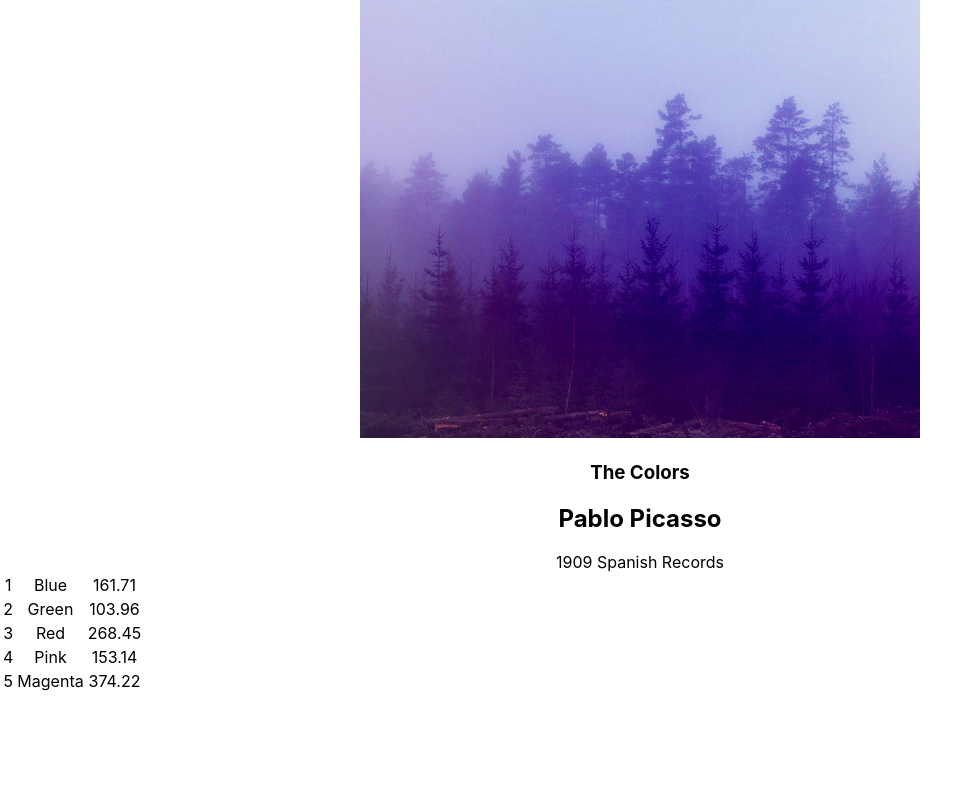
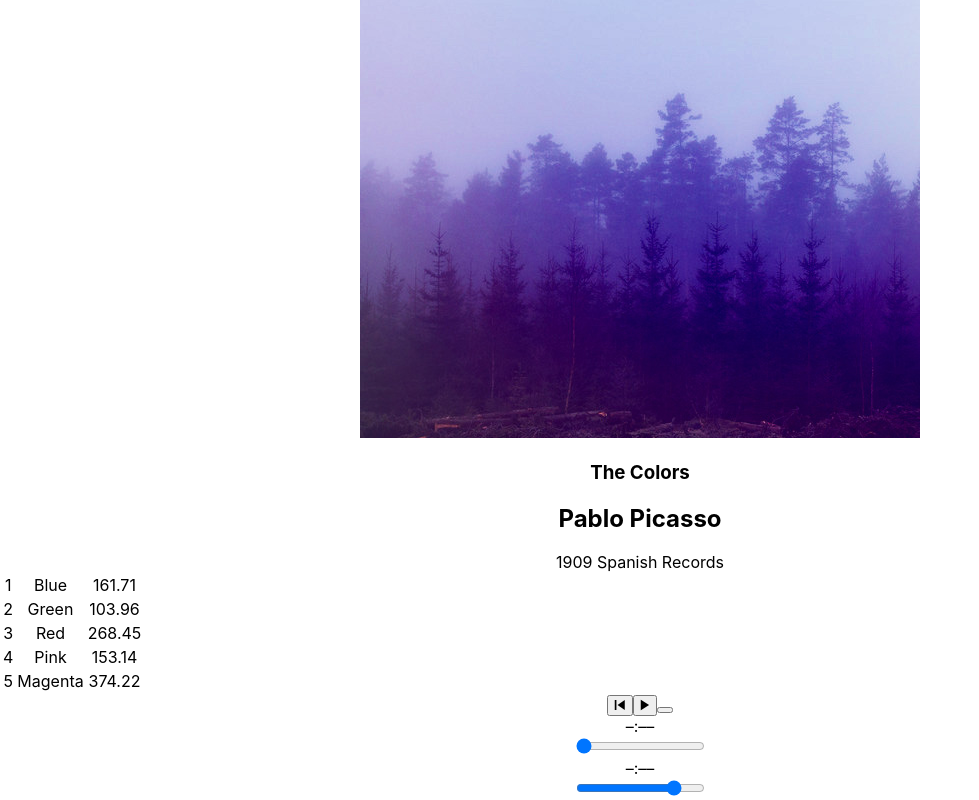
Before and after one commit to kpwwalsh/bloc-jams-react, a React (Create React App) app: page /album/the-colors in a window 1280 px wide. Shown: the part 224-1024 px from the top of the page, without its empty margins (0-979 px from the left). Before the commit the page ends 918 px from the top, so only its background shows below. Built offline with nearby package versions, Linux system fonts and the light colour scheme.

Commit message:
Checkpoint player bar:buttons

```diff
--- a/src/components/Album.js
+++ b/src/components/Album.js
@@ -1,6 +1,7 @@
 
 import React, { Component } from 'react';
 import albumData from './../data/albums';
+import PlayerBar from './PlayerBar';
 
 class Album extends Component {
     constructor(props) {
@@ -47,6 +48,14 @@
         this.play(song);
       }
      }
+
+     handlePrevClick() {
+      const currentIndex = this.state.album.songs.findIndex(song => this.state.currentSong === song);
+      const newIndex = Math.max(0, currentIndex - 1);
+      const newSong = this.state.album.songs[newIndex];
+      this.setSong(newSong);
+      this.play();
+    }
 
      onMouseEnter(song){
      this.setState({hover: song});
@@ -103,6 +112,12 @@
             })}
            </tbody>
           </table>
+         <PlayerBar
+           isPlaying={this.state.isPlaying}
+           currentSong={this.state.currentSong}
+           handleSongClick={() => this.handleSongClick(this.state.currentSong)}
+           handlePrevClick={() => this.handlePrevClick()}
+         />
          </section>
       );
     }
--- /dev/null
+++ b/src/components/PlayerBar.js
@@ -0,0 +1,33 @@
+import React, { Component } from 'react';
+
+class PlayerBar extends Component {
+  render() {
+    return (
+      <section className="player-bar">
+                <section id="buttons">
+             <button id="previous" onClick={this.props.handlePrevClick}>
+             <span className="icon ion-md-skip-backward"></span>
+           </button>
+           <button id="play-pause" onClick={this.props.handleSongClick} >
+           <span className={this.props.isPlaying ? 'icon ion-md-pause' : 'icon ion-md-play'}></span>
+           </button>
+           <button id="next">
+             <span className="ion-skip-forward"></span>
+           </button>
+         </section>
+         <section id="time-control">
+           <div className="current-time">–:––</div>
+           <input type="range" className="seek-bar" value="0" />
+           <div className="total-time">–:––</div>
+         </section>
+         <section id="volume-control">
+           <div className="icon ion-volume-low"></div>
+           <input type="range" className="seek-bar" value="80" />
+           <div className="icon ion-volume-high"></div>
+         </section>
+      </section>
+    );
+  }
+}
+
+export default PlayerBar;
```
